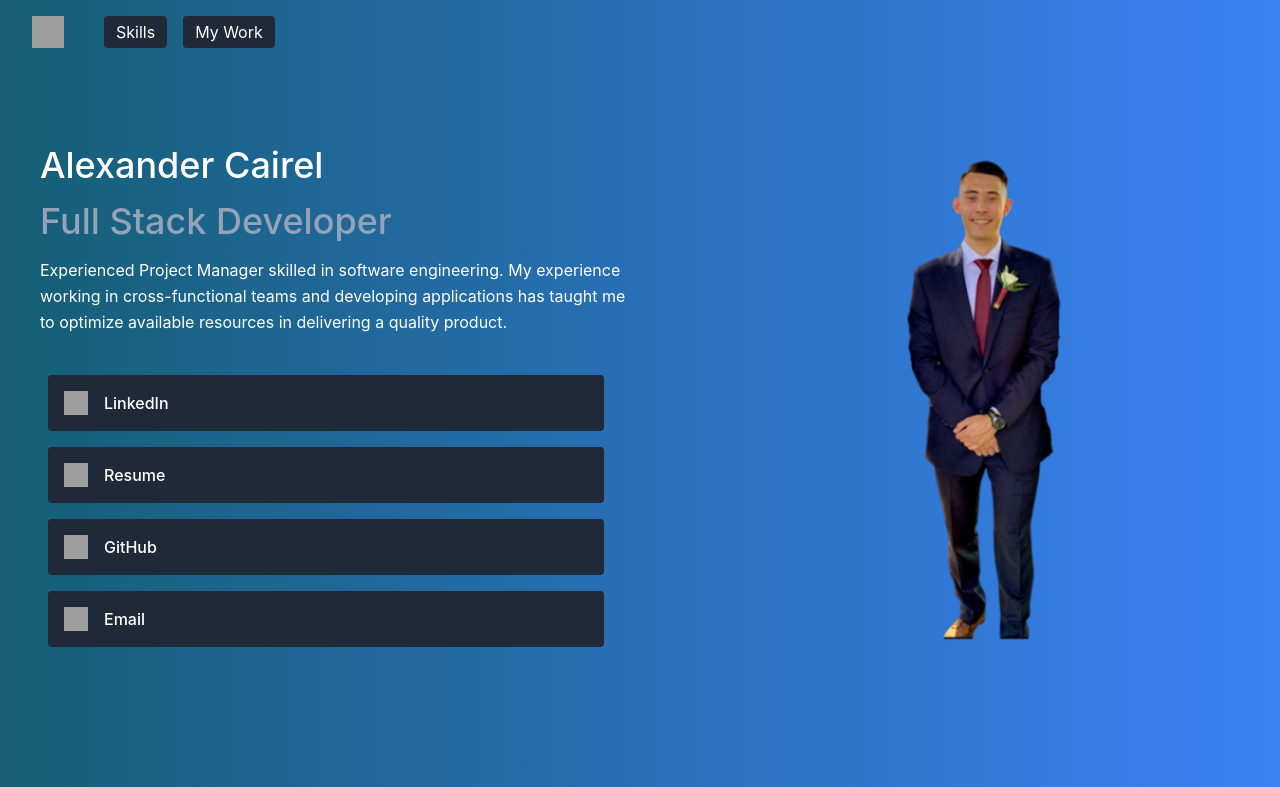
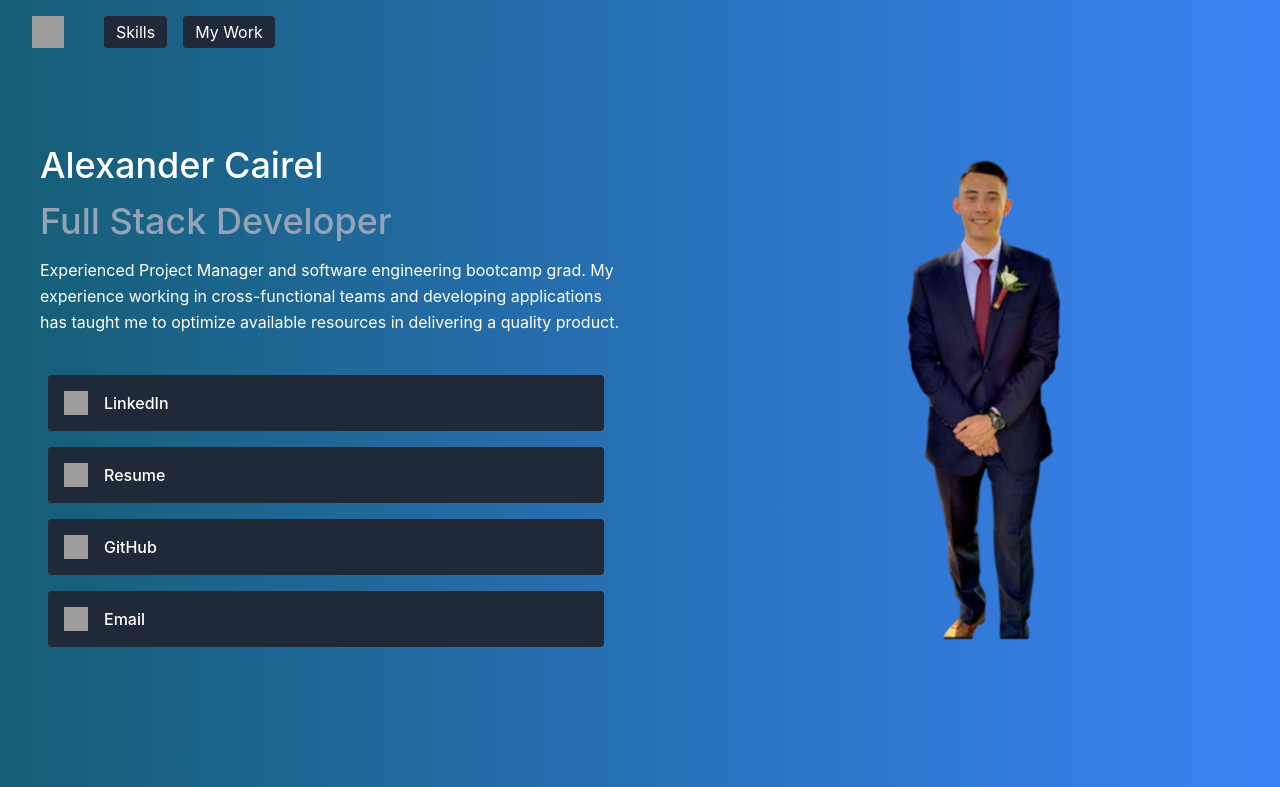
Before and after one commit to ajcairel/react-portfolio, a React (Create React App) app: page / in a window 1280 px wide. Shown: the top 787 px of the page. Built offline with nearby package versions, Linux system fonts and the light colour scheme; grey boxes are pictures that could not be loaded.

Commit message:
Headline and Resume

```diff
--- a/src/components/About.jsx
+++ b/src/components/About.jsx
@@ -11,7 +11,7 @@ export default function About() {
             Full Stack Developer
           </h3>
           <p className="mb-8 leading-relaxed text-white">
-            Experienced Project Manager skilled in software engineering. My
+            Experienced Project Manager and software engineering bootcamp grad. My
             experience working in cross-functional teams and developing
             applications has taught me to optimize available resources in
             delivering a quality product.
@@ -38,7 +38,7 @@ export default function About() {
             </div>
             <div className="p-2 w-full">
               <a
-                href="https://drive.google.com/file/d/1V3BXAveMnRWh8U7oLjNqO7SImJput5ir/view?usp=sharing"
+                href="https://drive.google.com/file/d/1DjJC2p1n409saaztRJaqJGK0ZUZRLfU5/view?usp=sharing"
                 target="_blank"
                 rel="noopener"
               >
```
